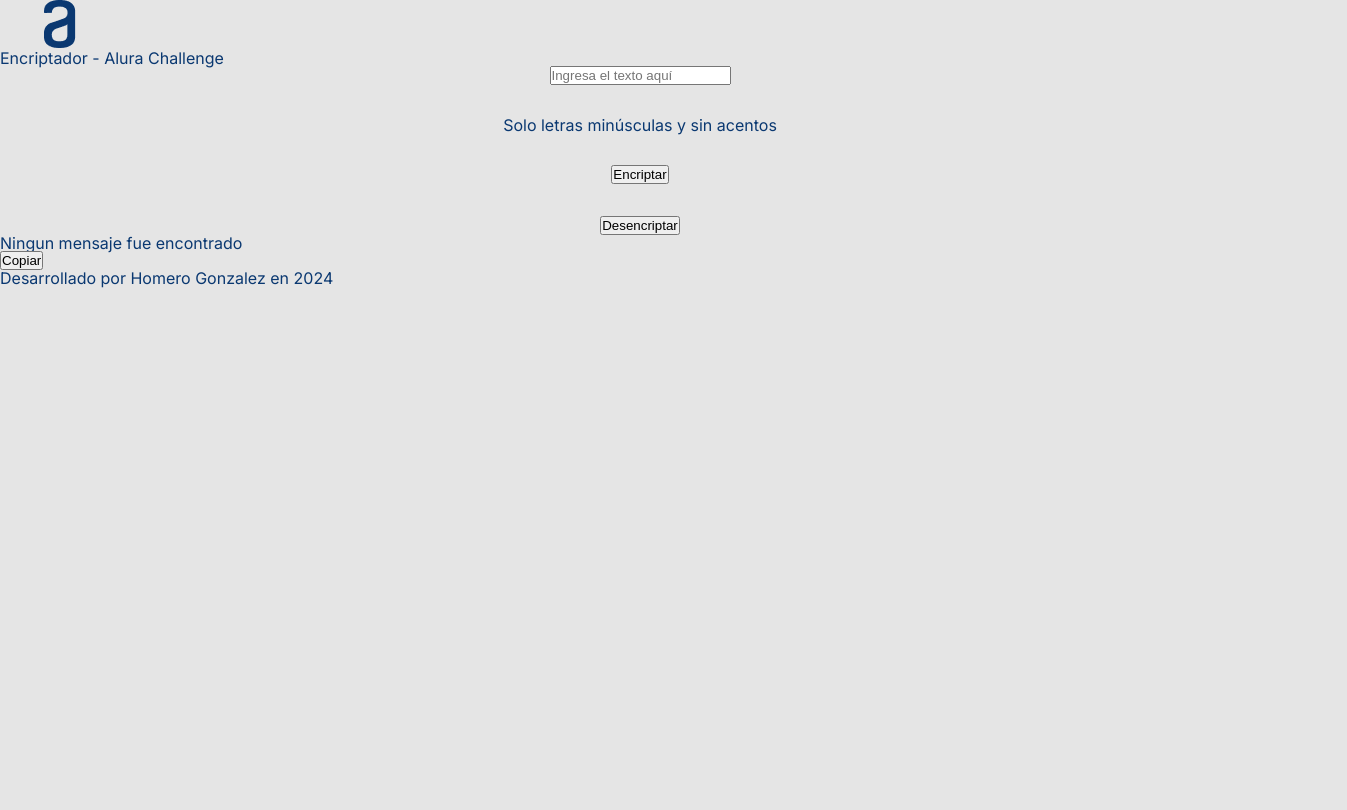
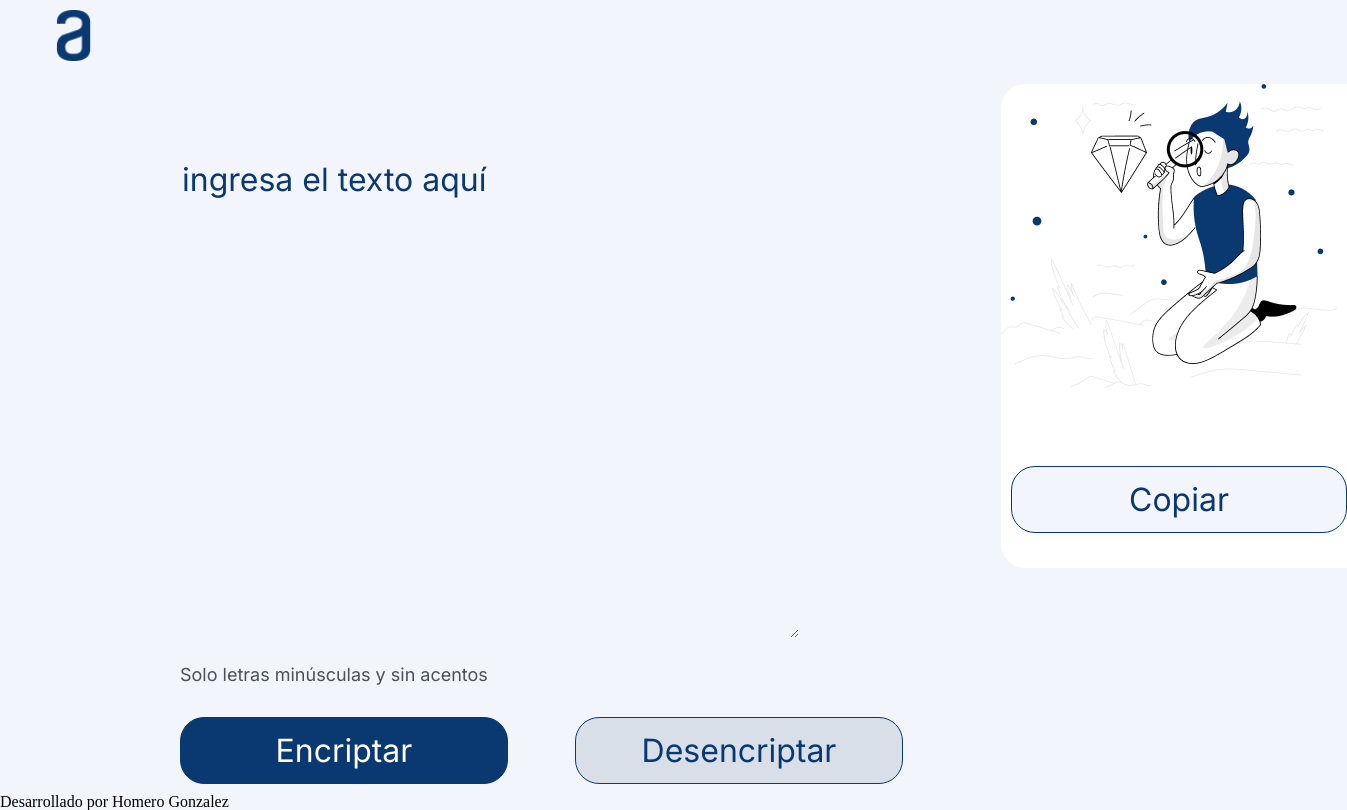
Before and after one commit to homerogonzalez/Ecriptador-Alura, a plain HTML site: page index.html in a window 1280 px wide. Shown: the whole page, 1347 px wide, since content can reach past the window. Drawn offline with Linux system fonts and the light colour scheme.

Commit message:
update index.html, style.css

```diff
--- a/app.js
+++ b/app.js
@@ -1,12 +1,23 @@
+let texto = document.getElementById('mensaje').value;
+
 function encriptar() {
     let texto = document.getElementById('mensaje').value;
+    if (/[^a-z\s]/.test(texto)) {
+        alert("Solo minúsculas y sin acentos");
+        return;
+      }
     //onsole.log(texto);
     texto = texto.replaceAll("e", "enter").replaceAll("i", "imes").replaceAll("a","ai").replaceAll("o","ober").replaceAll("u","ufat");
+    // document.getElementById('mensaje2').style.backgroundImage = none;
     document.getElementById('mensaje2').innerHTML = texto;
     return;
 }
 
 function desencriptar() {
+    if (/[^a-z\s]/.test(texto)) {
+        alert("Solo minúsculas y sin acentos");
+        return;
+      }
     let texto = document.getElementById('mensaje').value;
     texto = texto.replaceAll("enter", "e").replaceAll("imes", "i").replaceAll("ai","a").replaceAll("ober","o").replaceAll("ufat","u");
     document.getElementById('mensaje2').innerHTML = texto;
--- a/index.html
+++ b/index.html
@@ -9,23 +9,29 @@
 </head>
 <body>
     <header>
-        <img src="/img/Logo.png" alt="logo alura">
-        <h1>Encriptador - Alura Challenge</h1>
+        <img class="logo" src="/img/Logo.png" alt="logo alura">
+        <!-- <h1>Encriptador - Alura Challenge</h1> -->
     </header>
     <main class="">
-        <section class="section--der">
-            <input type="text" placeholder="Ingresa el texto aquí" id="mensaje">
-            <p>Solo letras minúsculas y sin acentos</p>
-            <button onclick="encriptar()">Encriptar</button>
-            <button onclick="desencriptar()">Desencriptar</button>
+        <section>
+            <textarea class="text-area" cols="30" rows="10" placeholder="Ingresa el texto aquí" id="mensaje"></textarea>
+            <div>
+                <h6 class="informacion">Solo letras minúsculas y sin acentos</h6>
+            </div>
+            <div class="botones">
+                <button class="btn-encriptar" onclick="encriptar()">Encriptar</button>
+                <button class="btn-desencriptar" onclick="desencriptar()">Desencriptar</button>
+            </div>
         </section>
-        <section class="section--izq">
-            <p id="mensaje2">Ningun mensaje fue encontrado</p>
-            <button onclick="copiar()">Copiar</button>
+        <section>
+            <textarea class="mensaje" cols="20" rows="10" readonly></textarea>
+             <div>
+                <button onclick="copiar()" class="copiar">Copiar</button>
+             </div>
         </section>
     </main>
     <footer class="footer">
-        <p>Desarrollado por Homero Gonzalez en 2024</p>
+        <p>Desarrollado por Homero Gonzalez</p>
     </footer>
     <script src="app.js"></script>
 </body>
--- a/styles/style.css
+++ b/styles/style.css
@@ -11,21 +11,95 @@
 }
 
 * {
-    padding: 0;
-    margin: 0;
+    background: #F3F5FC;
+    font-family: "Inter", sans-serif;
+    font-weight: 400;
+    font-size: 32px;
+    line-height: 150%;
 }
 
-body{
-    font-family: var(--fuente-inter);
-    background-color: #E5E5E5;
-    color: #0A3871;
+.logo{
+    padding-top: 10px;
+    margin-left: 10px;
+    width: 10%;
 }
 
-.section--der{
+main{
     display: flex;
-    justify-content: space-between;
-    flex-direction: column;
-    align-items: center;
-    gap: 32px;
+    margin-bottom: 10px;
+    margin-left: 180px;
+}
 
+.text-area{
+    border: none;
+    color: #0A3871;
+    margin-top: 90px;
+    text-transform: lowercase;
 }
+
+::placeholder {color: #0A3871;}
+
+.text-area:focus{
+    outline: none;
+}
+
+.mensaje{
+    background: white;
+    background-image: url(/img/Muneco.png);
+    background-repeat: no-repeat;
+    border: none;
+    border-radius: 24px;
+    color: #0A3871;
+    margin-left: 98px;
+    margin-top: 20px;
+    padding-left: 20px;
+    position: fixed;
+}
+
+.mensaje:focus{
+    outline: none;
+}
+
+.botones{
+    display: flex;
+    margin-top: 18px;
+}
+
+.btn-encriptar{
+    background-color: #0A3871;
+    border: 1px solid #0A3871;
+    border-radius: 24px;
+    color: white;
+    cursor: pointer;
+    height: 67px;
+    width: 328px;
+}
+
+
+.btn-desencriptar{
+    background-color: #D8DFE8;
+    border: 1px solid #0A3871;
+    border-radius: 24px;
+    color: #0A3871;
+    cursor: pointer;
+    height: 67px;
+    margin-left: 67px;
+    width: 328px;
+}
+
+.copiar{
+    border: 1px solid #0A3871;
+    border-radius: 24px;
+    color: #0A3871;
+    cursor: pointer;
+    height: 67px;
+    margin-left: 108px;
+    margin-top: 402px;
+    position: absolute;
+    width: 336px;
+}
+
+.informacion{
+    color: #495057;
+    font-size: 18px;
+}
```
Also changed, not shown: 1 other file.
